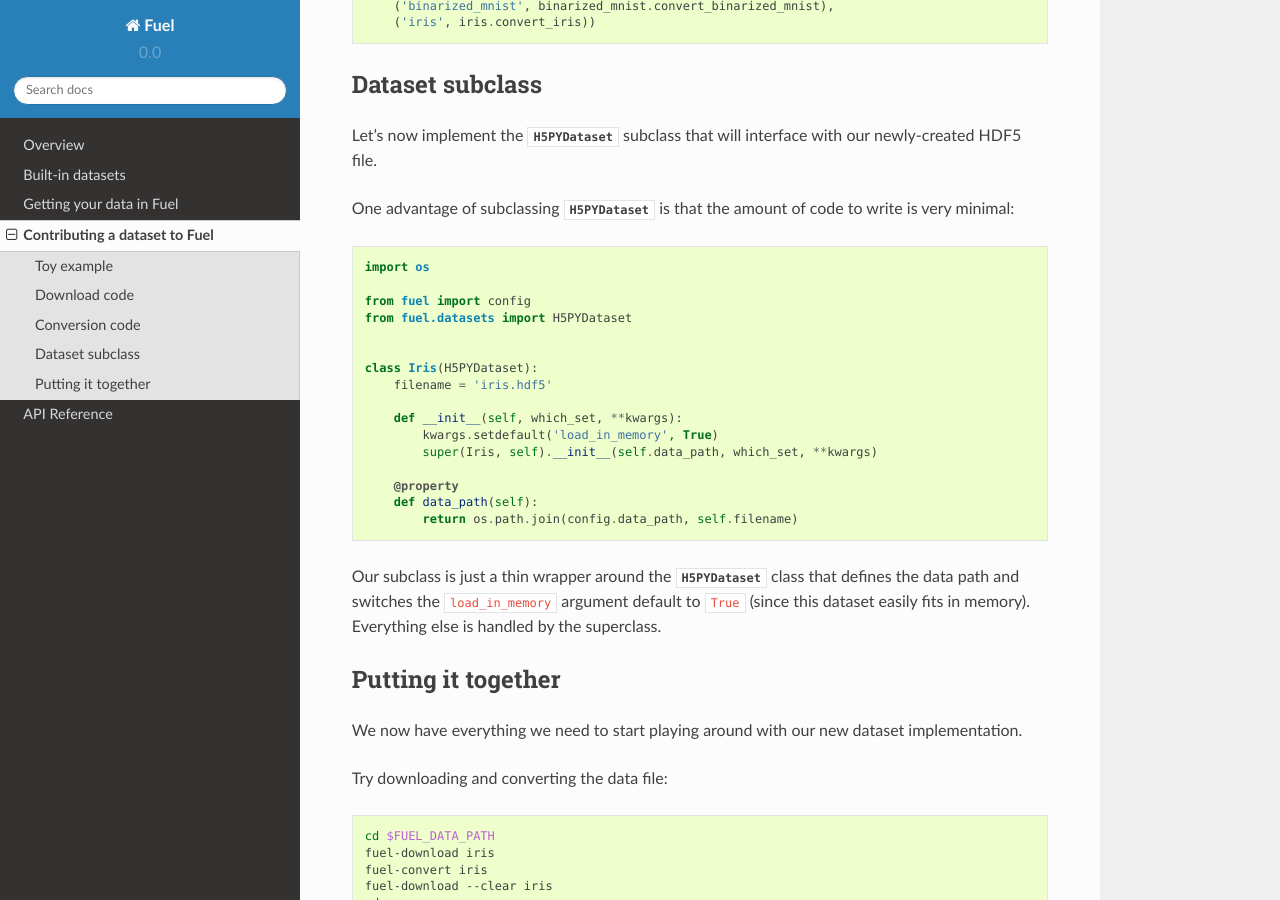
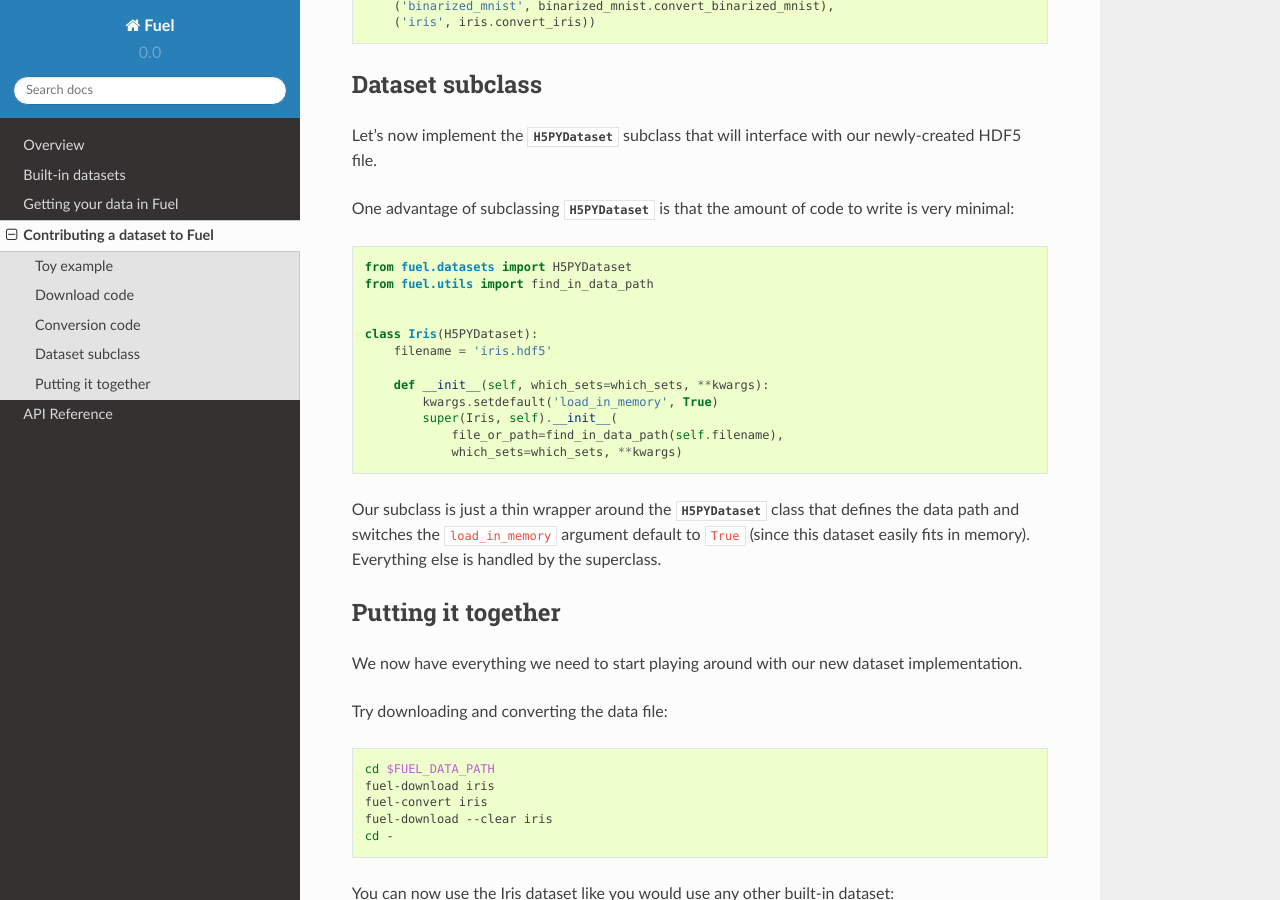
Before and after one commit to mila-iqia/fuel, a Sphinx documentation site: the page built from docs/new_dataset.rst, in a window 1280 px wide and 900 px high, scrolled down 3717 px. Built offline with Sphinx 7.4.7 and the Read the Docs theme 2.0.0, drawn with Linux system fonts in a browser that asks for light colours.

Commit message:
Adapt documentation to new data_path

```diff
--- a/docs/index.rst
+++ b/docs/index.rst
@@ -71,6 +71,9 @@
 
    export FUEL_DATA_PATH=/home/your_data
 
+This data path is a sequence of paths separated by an os-specific delimiter
+(':' for Linux and OSX, ';' for Windows).
+
 For example, after downloading the MNIST data to ``/home/your_data/mnist`` we
 construct a handle to the data.
 
--- a/docs/new_dataset.rst
+++ b/docs/new_dataset.rst
@@ -204,22 +204,18 @@
 
 .. code-block:: python
 
-    import os
-
-    from fuel import config
     from fuel.datasets import H5PYDataset
+    from fuel.utils import find_in_data_path
 
 
     class Iris(H5PYDataset):
         filename = 'iris.hdf5'
 
-        def __init__(self, which_set, **kwargs):
+        def __init__(self, which_sets=which_sets, **kwargs):
             kwargs.setdefault('load_in_memory', True)
-            super(Iris, self).__init__(self.data_path, which_set, **kwargs)
-
-        @property
-        def data_path(self):
-            return os.path.join(config.data_path, self.filename)
+            super(Iris, self).__init__(
+                file_or_path=find_in_data_path(self.filename),
+                which_sets=which_sets, **kwargs)
 
 Our subclass is just a thin wrapper around the
 :class:`~.datasets.hdf5.H5PYDataset` class that defines the data path and
@@ -344,9 +340,9 @@
     >>> from fuel import config
     >>> from fuel.datasets import H5PYDataset
     >>> class Iris(H5PYDataset):
-    ...    def __init__(self, which_set, **kwargs):
+    ...    def __init__(self, which_sets, **kwargs):
     ...        kwargs.setdefault('load_in_memory', True)
-    ...        super(Iris, self).__init__('iris.hdf5', which_set, **kwargs)
+    ...        super(Iris, self).__init__('iris.hdf5', which_sets, **kwargs)
 
 .. doctest::
 
```
Also changed, not shown: 1 other file.
